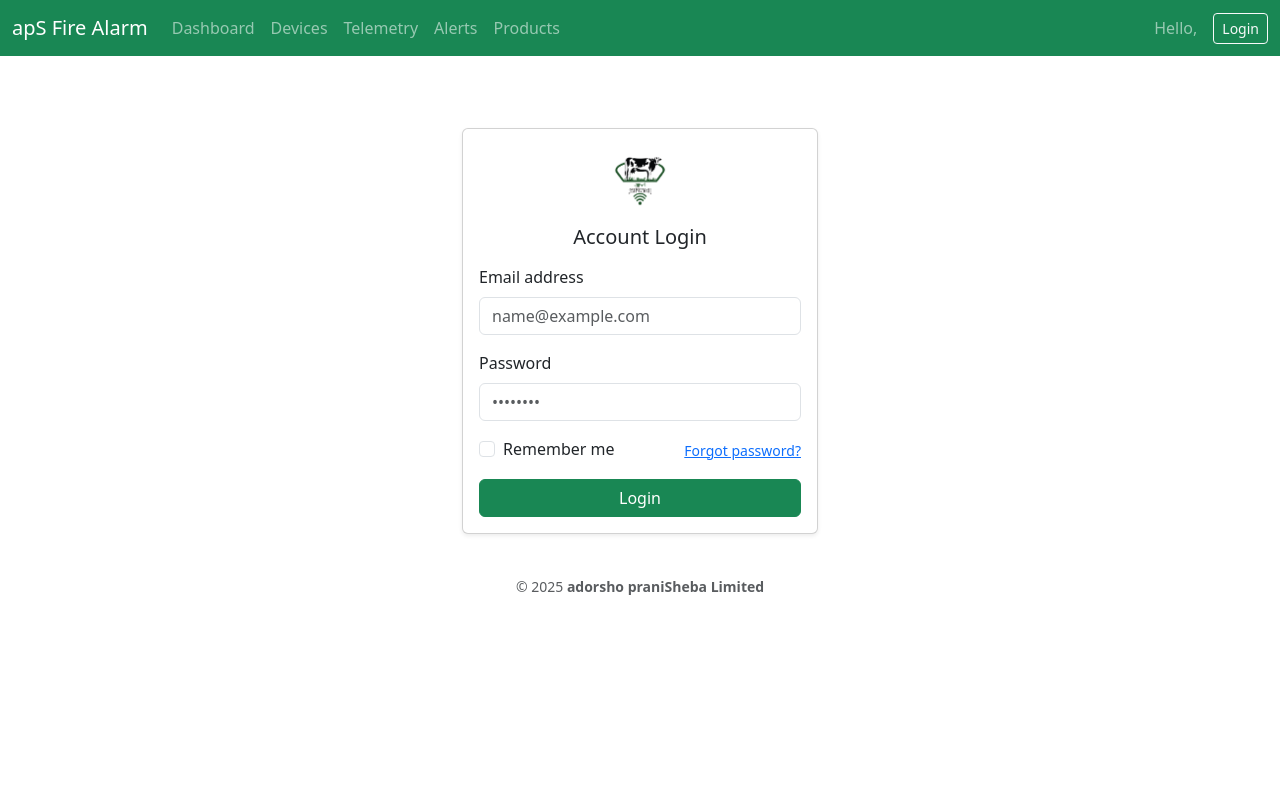
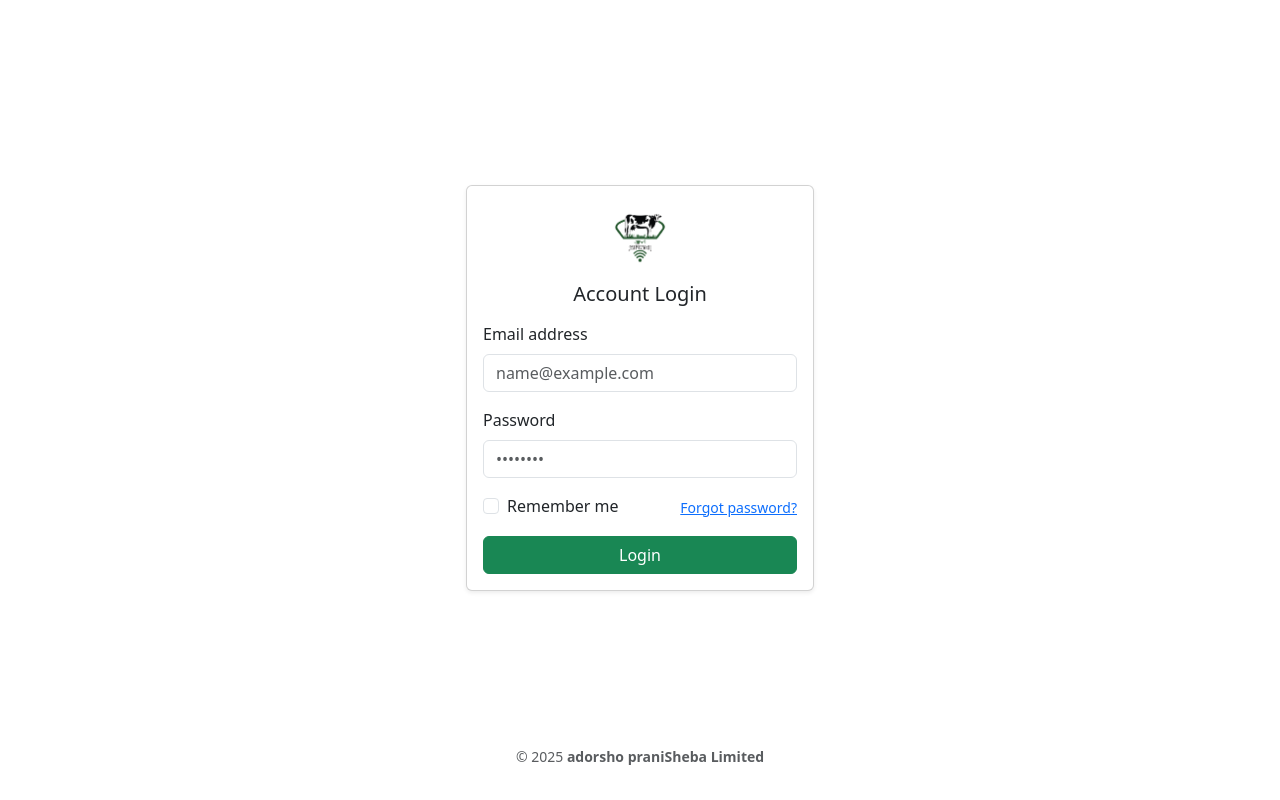
Before and after one commit to peyal939/Fire-alarm-System, a Django app: page /login/ in a window 1280 px wide. Run offline with Django 5.2, Linux system fonts and the light colour scheme; parts of the project's set-up code (start-up, migrations or seed data) failed here and were passed over.

Commit message:
login fixes

```diff
--- a/templates/base.html
+++ b/templates/base.html
@@ -10,6 +10,7 @@
     {% block head_extra %}{% endblock %}
   </head>
   <body>
+    {% block navbar %}
     <nav class="navbar navbar-expand-lg navbar-dark bg-success">
       <div class="container-fluid">
         <a class="navbar-brand" href="/">apS Fire Alarm</a>
@@ -36,6 +37,7 @@
         </div>
       </div>
     </nav>
+    {% endblock %}
     <main class="container py-4">
       {% block content %}{% endblock %}
     </main>
--- a/templates/login.html
+++ b/templates/login.html
@@ -3,9 +3,12 @@
 {% block head_extra %}
     <link rel="stylesheet" href="https://cdnjs.cloudflare.com/ajax/libs/font-awesome/6.4.0/css/all.min.css" />
 {% endblock %}
+{% block navbar %}{% endblock %}
 {% block content %}
-<div class="row justify-content-center mt-5">
-    <div class="col-12 col-md-6 col-lg-4">
+<div class="d-flex align-items-center" style="min-height: calc(100vh - 120px);">
+    <div class="container">
+      <div class="row justify-content-center mt-5">
+        <div class="col-12 col-md-6 col-lg-4">
         <div class="card shadow-sm">
             <div class="card-body">
                 <div class="text-center mb-3">
@@ -39,6 +42,8 @@
                 </form>
             </div>
         </div>
-    </div>
-    </div>
+                </div>
+            </div>
+        </div>
+</div>
 {% endblock %}
```
